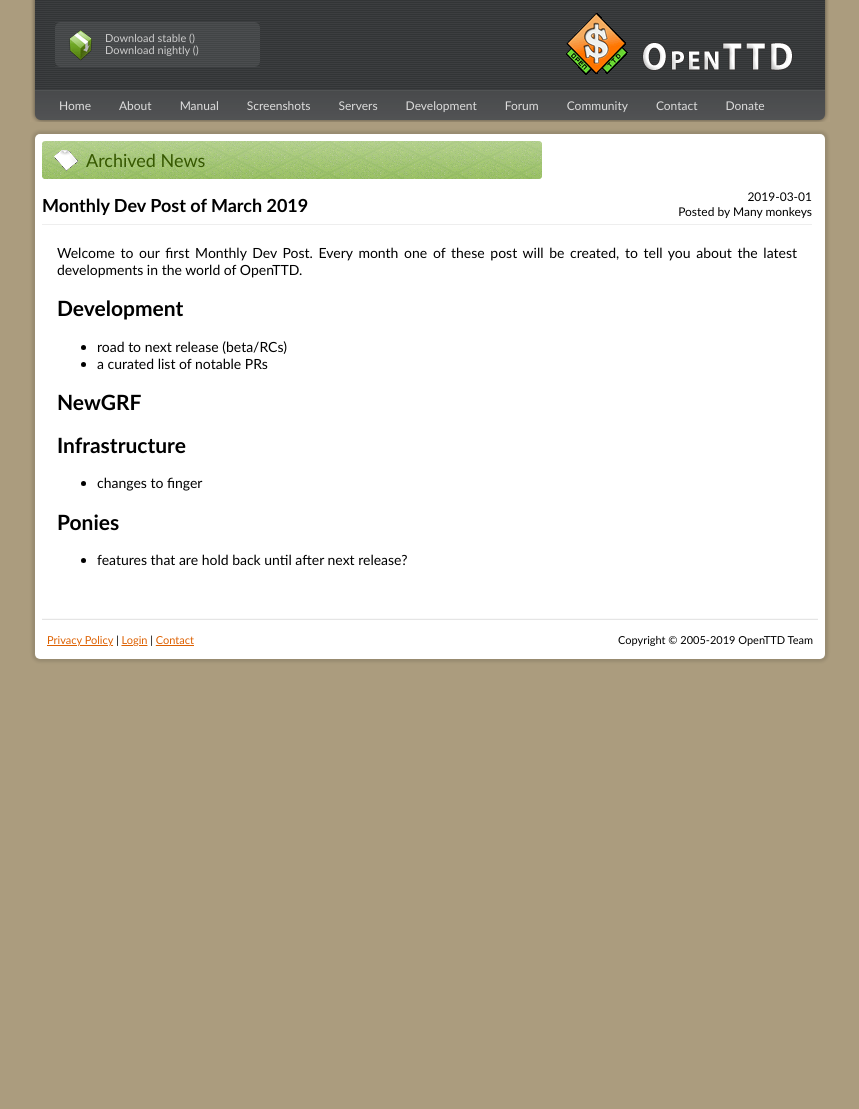
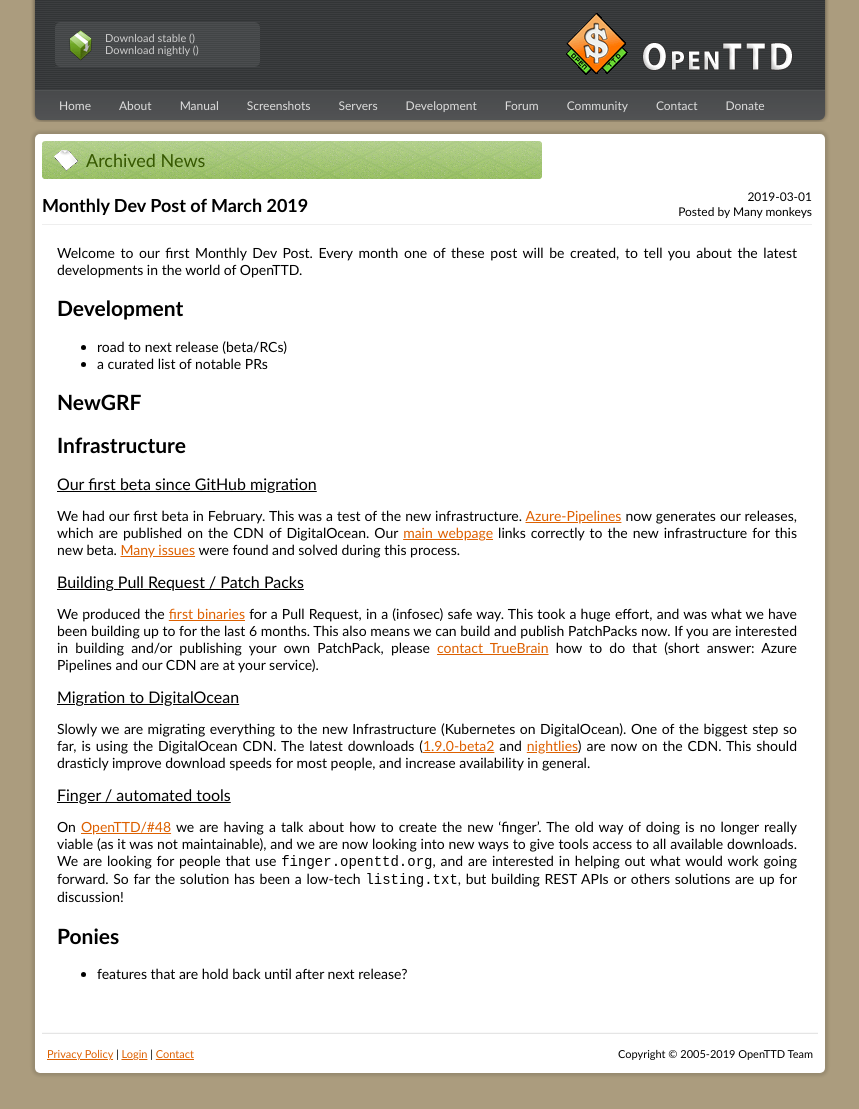
Before and after one commit to OpenTTD/website, a Jekyll site: the page built from _posts/2019-03-01-monthly-dev-post.md, in a window 1280 px wide. Shown: the whole page, without its empty margins (210-1069 px from the left). Built offline with Jekyll 4.4.1, drawn with Linux system fonts in a browser that asks for light colours; before the commit the page ends 900 px from its top, so only the background shows below that.

Commit message:
Update 2019-03-01-monthly-dev-post.md

```diff
--- a/_posts/2019-03-01-monthly-dev-post.md
+++ b/_posts/2019-03-01-monthly-dev-post.md
@@ -13,7 +13,35 @@
 ## NewGRF
 
 ## Infrastructure
-- changes to finger
+
+### Our first beta since GitHub migration
+
+We had our first beta in February.
+This was a test of the new infrastructure.
+[Azure-Pipelines](https://dev.azure.com/openttd/OpenTTD/_build) now generates our releases, which are published on the CDN of DigitalOcean.
+Our [main webpage](https://www.openttd.org) links correctly to the new infrastructure for this new beta.
+[Many issues](https://github.com/OpenTTD/website/compare/9858a4952a29535f6912d209dbbace64b6c625ca..48daaf209774131facbddee0f4afb679167c1880) were found and solved during this process.
+
+### Building Pull Request / Patch Packs
+
+We produced the [first binaries](https://www.openttd.org/downloads/openttd-pullrequests/pr6811/latest.html) for a Pull Request, in a (infosec) safe way.
+This took a huge effort, and was what we have been building up to for the last 6 months.
+This also means we can build and publish PatchPacks now.
+If you are interested in building and/or publishing your own PatchPack, please [contact TrueBrain](https://www.openttd.org/contact.html) how to do that (short answer: Azure Pipelines and our CDN are at your service).
+
+### Migration to DigitalOcean
+
+Slowly we are migrating everything to the new Infrastructure (Kubernetes on DigitalOcean).
+One of the biggest step so far, is using the DigitalOcean CDN.
+The latest downloads ([1.9.0-beta2](https://www.openttd.org/downloads/openttd-releases/testing.html) and [nightlies](https://www.openttd.org/downloads/openttd-nightlies/latest.html)) are now on the CDN.
+This should drasticly improve download speeds for most people, and increase availability in general.
+
+### Finger / automated tools
+
+On [OpenTTD/#48](https://github.com/OpenTTD/website/issues/48) we are having a talk about how to create the new 'finger'.
+The old way of doing is no longer really viable (as it was not maintainable), and we are now looking into new ways to give tools access to all available downloads.
+We are looking for people that use `finger.openttd.org`, and are interested in helping out what would work going forward.
+So far the solution has been a low-tech `listing.txt`, but building REST APIs or others solutions are up for discussion!
 
 ## Ponies
 - features that are hold back until after next release?
```
